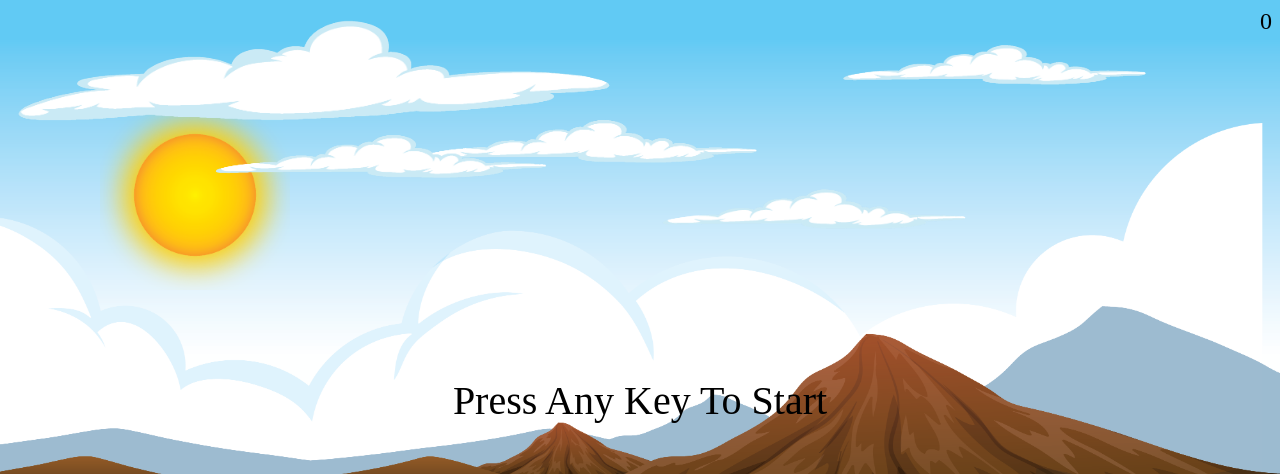
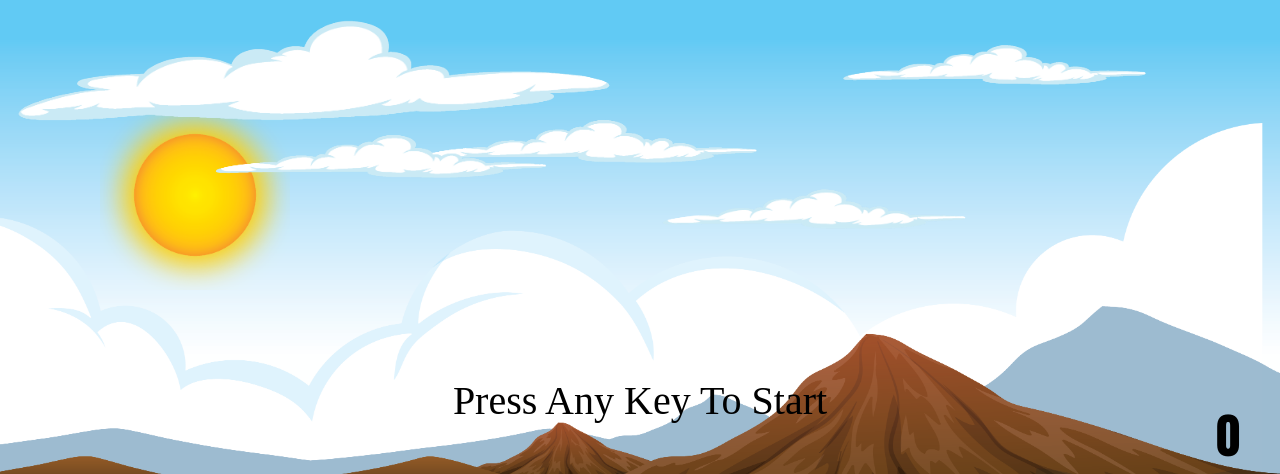
Before and after one commit to ClintinH/Dino_Game, a website built with Parcel: page index.html in a window 1280 px wide. Shown: the top 474 px of the page. Built offline with nearby package versions, Linux system fonts and the light colour scheme.

Commit message:
new font sizes and styles

```diff
--- a/styles.css
+++ b/styles.css
@@ -66,9 +66,10 @@ body {
 }
 .score {
   position: fixed;
-  font-size: 3vmin;
-  right: 1vmin;
-  top: 1vmin;
+  font-size: 6vmin;
+  right: 5vmin;
+  top: 50vmin;
+  font-family: Impact, Haettenschweiler, "Arial Narrow Bold", sans-serif;
 }
 .start-screen {
   position: fixed;
```
